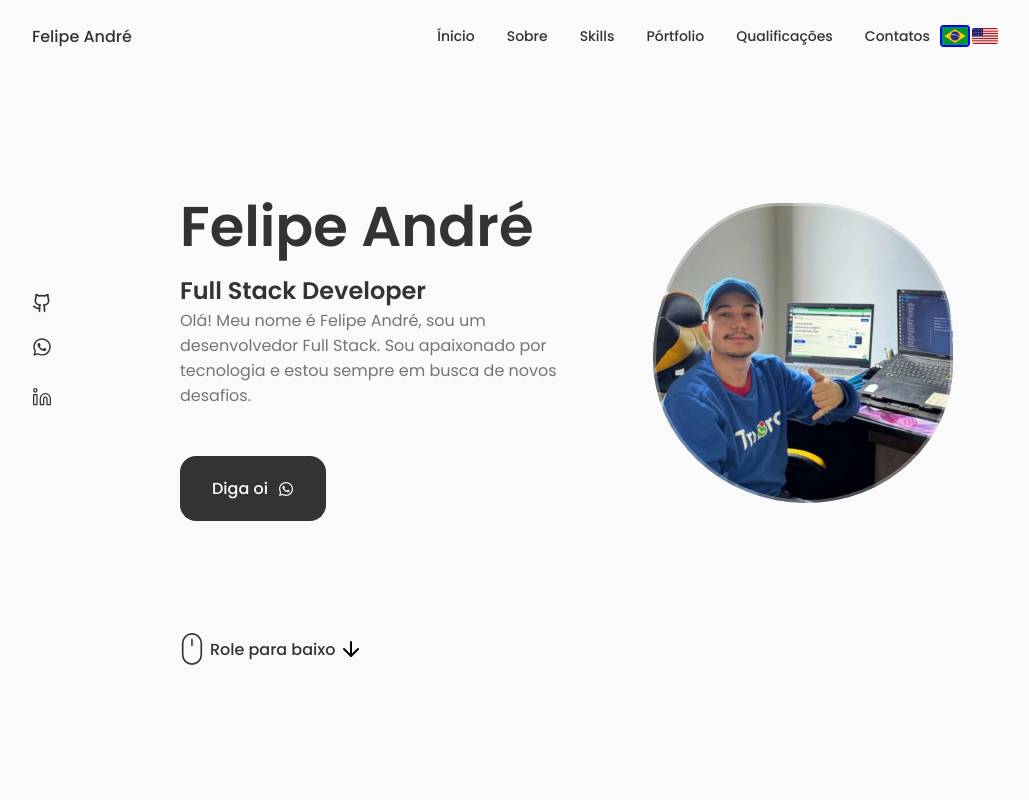
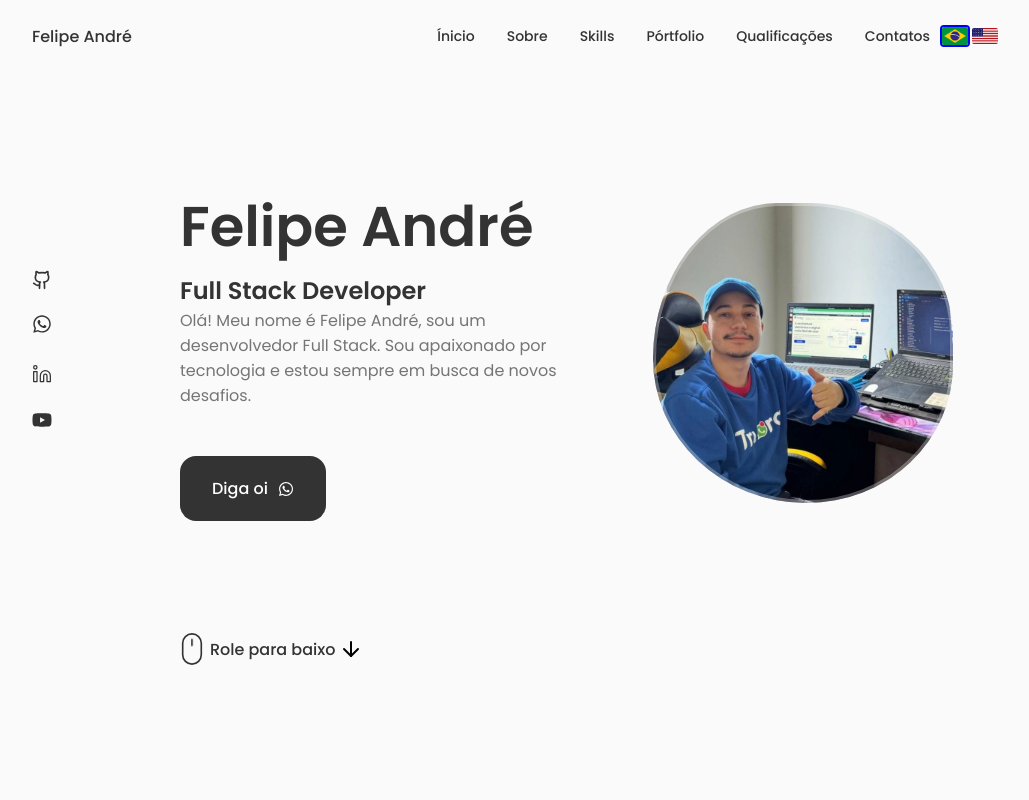
Before and after one commit to fandredev/portfolio, a React (Vite) app: page / in a window 1280 px wide. Shown: the top 800 px of the page, without its empty margins (124-1153 px from the left). Built offline with nearby package versions, Linux system fonts and the light colour scheme; no server answers.

Commit message:
feat: add my youtube channel to footer and social page

```diff
--- a/src/components/footer/index.tsx
+++ b/src/components/footer/index.tsx
@@ -2,7 +2,7 @@ import { Github, Linkedin } from "lucide-react";
 import { useTranslation } from "react-i18next";
 
 import "./footer.css";
-import { FaWhatsapp } from "react-icons/fa";
+import { FaWhatsapp, FaYoutube } from "react-icons/fa";
 import useNameContext from "../../hooks/use-name-context";
 
 const date = new Date().getFullYear();
@@ -45,6 +45,16 @@ export default function Footer() {
               <Linkedin size={20} strokeWidth={1.5} />
             </a>
           </li>
+          <li>
+            <a
+              href="https://www.youtube.com/@thistate"
+              className="home__social-icon"
+              aria-label={t("aria_labels.youtube_icon")}
+              target="_blank"
+            >
+              <FaYoutube size={20} strokeWidth={1.5} />
+            </a>
+          </li>
         </ul>
         <span className="footer__copy" data-testid="footer-text">
           &copy; {date} - {name}
--- a/src/components/social/index.tsx
+++ b/src/components/social/index.tsx
@@ -1,6 +1,6 @@
 import { Github, Linkedin } from "lucide-react";
 import { useTranslation } from "react-i18next";
-import { FaWhatsapp } from "react-icons/fa";
+import { FaWhatsapp, FaYoutube } from "react-icons/fa";
 
 export default function Social() {
   const { t } = useTranslation();
@@ -31,6 +31,14 @@ export default function Social() {
       >
         <Linkedin size={20} strokeWidth={1.5} />
       </a>
+      <a
+        href="https://www.youtube.com/@thistate"
+        className="home__social-icon"
+        aria-label={t("aria_labels.youtube_icon")}
+        target="_blank"
+      >
+        <FaYoutube size={20} strokeWidth={1.5} />
+      </a>
     </div>
   );
 }
--- a/src/i18n/locales/en-us.ts
+++ b/src/i18n/locales/en-us.ts
@@ -92,6 +92,7 @@ export default {
       github_icon: "View my GitHub profile to see my projects",
       whatsapp_icon: "Send me a message on WhatsApp",
       linkedin_icon: "View my LinkedIn profile",
+      youtube_icon: "View my YouTube channel",
       scroll_up: "Scroll up",
     },
   },
--- a/src/i18n/locales/pt-br.ts
+++ b/src/i18n/locales/pt-br.ts
@@ -93,6 +93,7 @@ export default {
       github_icon: "Veja meu perfil no GitHub para ver meus projetos",
       whatsapp_icon: "Me envie uma mensagem no WhatsApp",
       linkedin_icon: "Veja meu perfil no LinkedIn",
+      youtube_icon: "Veja meu canal no YouTube",
       scroll_up: "Role para cima",
     },
   },
```
Also changed, not shown: 2 other files (tests, documents, lock files or other folders).
